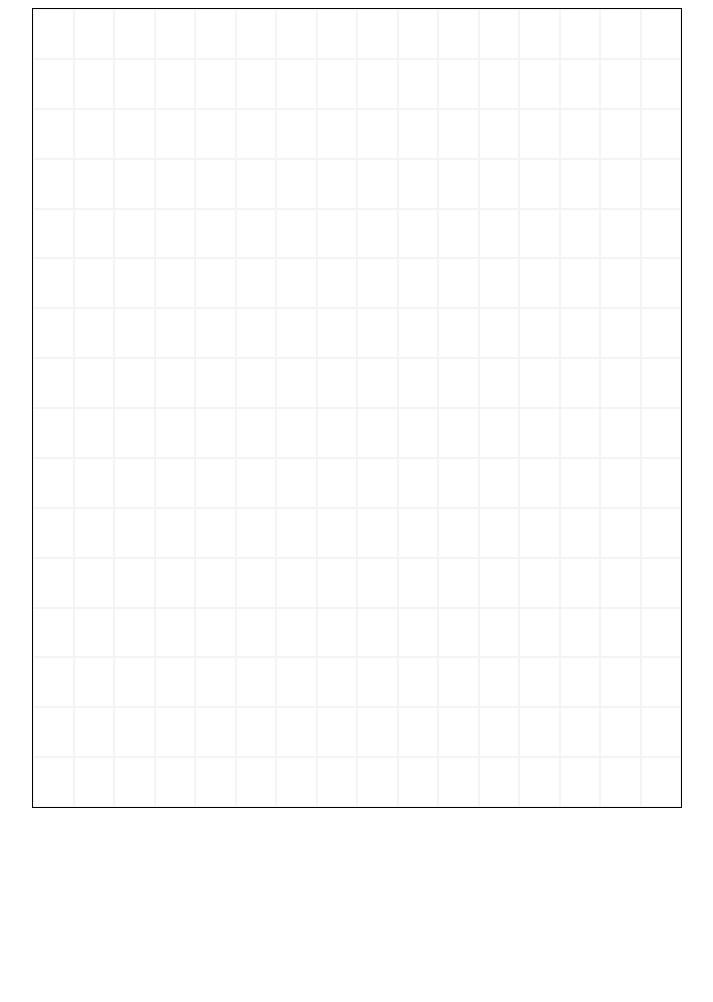
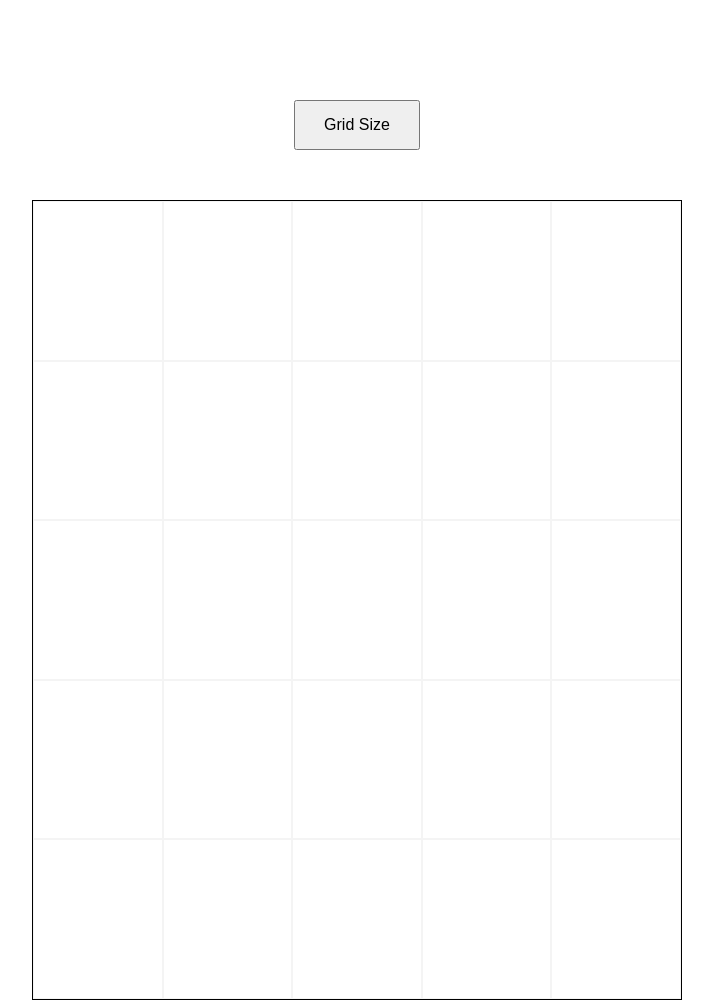
Before and after one commit to Taimoor-12/etch-a-sketch, a plain HTML site: page index.html in a window 1280 px wide. Shown: the whole page, without its empty margins (283-996 px from the left). Before the commit the page ends 816 px from the top, so only its background shows below. Drawn offline with Linux system fonts and the light colour scheme.

Commit message:
add a button that prompts the user for grid size

```diff
--- a/index.html
+++ b/index.html
@@ -8,6 +8,9 @@
   <script src="main.js" defer></script>
 </head>
 <body>
+  <div id="btn-div">
+    <button>Grid Size</button>
+  </div>
   <div class="container"></div>
 </body>
 </html>
--- a/main.js
+++ b/main.js
@@ -9,4 +9,17 @@ function createGrid(size) {
   }
 }
 
-createGrid(16);
+createGrid(5);
+
+const gridSizeBtn = document.querySelector('#btn-div button');
+
+gridSizeBtn.addEventListener('click', () => {
+  const size = +prompt('Choose your grid size (max 100):', '16');
+  if (size > 100) {
+    alert('Size must be between 1 and 100!');
+    return;
+  }
+
+  container.innerHTML = '';
+  createGrid(size);
+});
--- a/styles.css
+++ b/styles.css
@@ -8,9 +8,21 @@
   width: 650px;
   height: 100vh;
   margin: 0 auto;
+  margin-top: 50px;
   border: 1px solid black;
 }
 
 .container div {
   border: 1px solid #f4f4f4;
 }
+
+#btn-div {
+  margin-top: 100px;
+  text-align: center;
+}
+
+#btn-div button {
+  width: 10%;
+  height: 50px;
+  font-size: 16px;
+}
```
